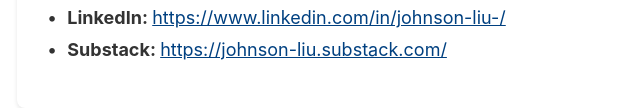
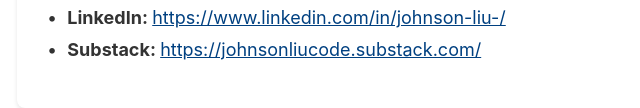
Before and after one commit to johnson-liu-code/johnson-liu-code.github.io, a plain HTML site: page home.html in a window 1280 px wide. Shown: the part 692-800 px from the top of the page, 266-906 px from the left. Drawn offline with Linux system fonts and the light colour scheme; no server answers.

Commit message:
WRONG johnsonliu!!

```diff
--- a/home.html
+++ b/home.html
@@ -73,7 +73,7 @@
                     &nbsp;•&nbsp;
                     <strong>Substack: </strong>
                         <a href="https://johnsonliucode.substack.com/">
-                        https://johnson-liu.substack.com/
+                        https://johnsonliucode.substack.com/
                         </a>
             </section>
 
```
